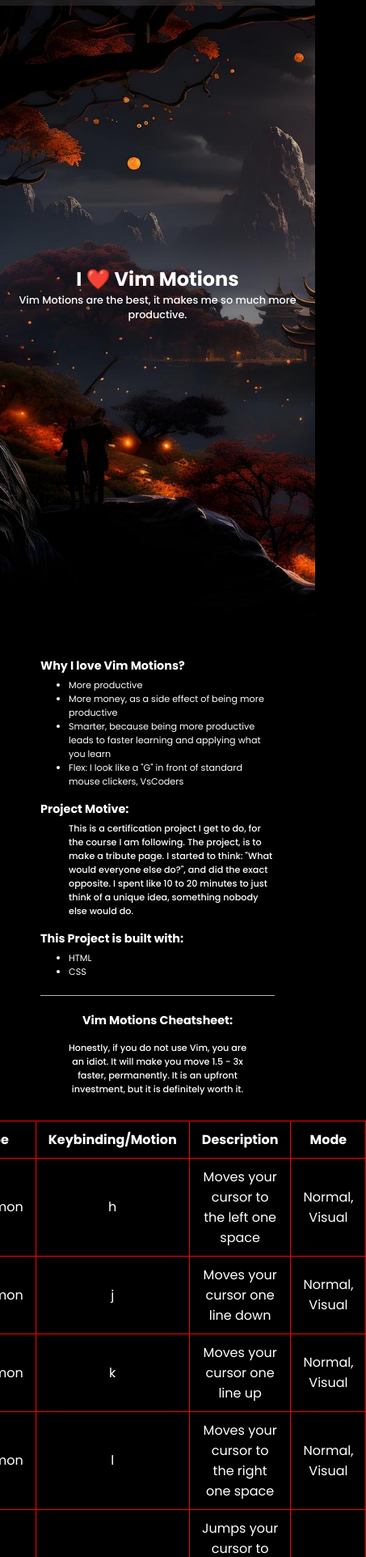
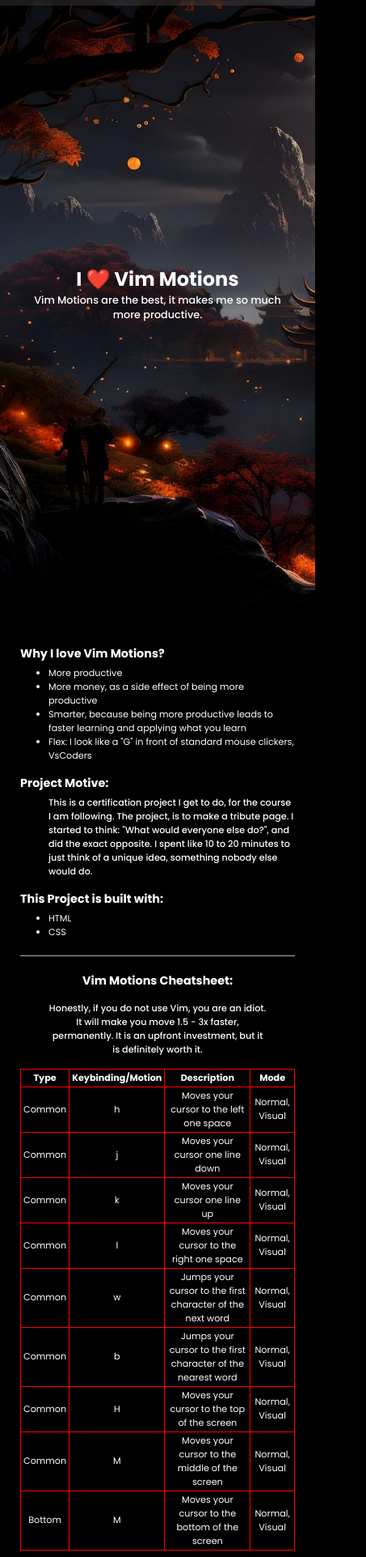
Before and after one commit to WilliamFerns1/I-love-vim-motions, a plain HTML site: page index.html in a window 390 px wide. Shown: the part 77-2000 px from the top of the page at 81% size, 453 px wide, since content can reach past the window. Drawn offline with Linux system fonts and the light colour scheme.

Commit message:
feat(styles): entirely mobile responsive
Website fully mobile responsive, working on all sizes.

```diff
--- a/styles.css
+++ b/styles.css
@@ -180,6 +180,7 @@ address {
   header {
     flex-direction: column;
     align-items: flex-start;
+    padding: 10px 20px;
   }
 
   header h1 {
@@ -191,6 +192,13 @@ address {
 
   .inner-top p {
     font-size: 0.8em;
+    max-width: 80%;
+    text-align: center;
+    margin: 0 auto;
+  }
+
+  main {
+    padding: 10px 25px;
   }
 
   h2 {
@@ -200,7 +208,29 @@ address {
   nav li {
     font-size: 1em;
   }
-  p, li {
+
+  p, li, th, td, address {
     font-size: 0.7em;
   }
+
+  table {
+    margin-top: unset;
+  }
+
+  table td , table th {
+    padding: 2px 3px;
+  }
 }
+
+@media (max-width: 350px) {
+  header h1 {
+    font-size: 1em;
+  }
+  nav li {
+    font-size: 0.8em;
+  }
+
+  th, td, address {
+    font-size: 0.6em;
+  }
+}
```
